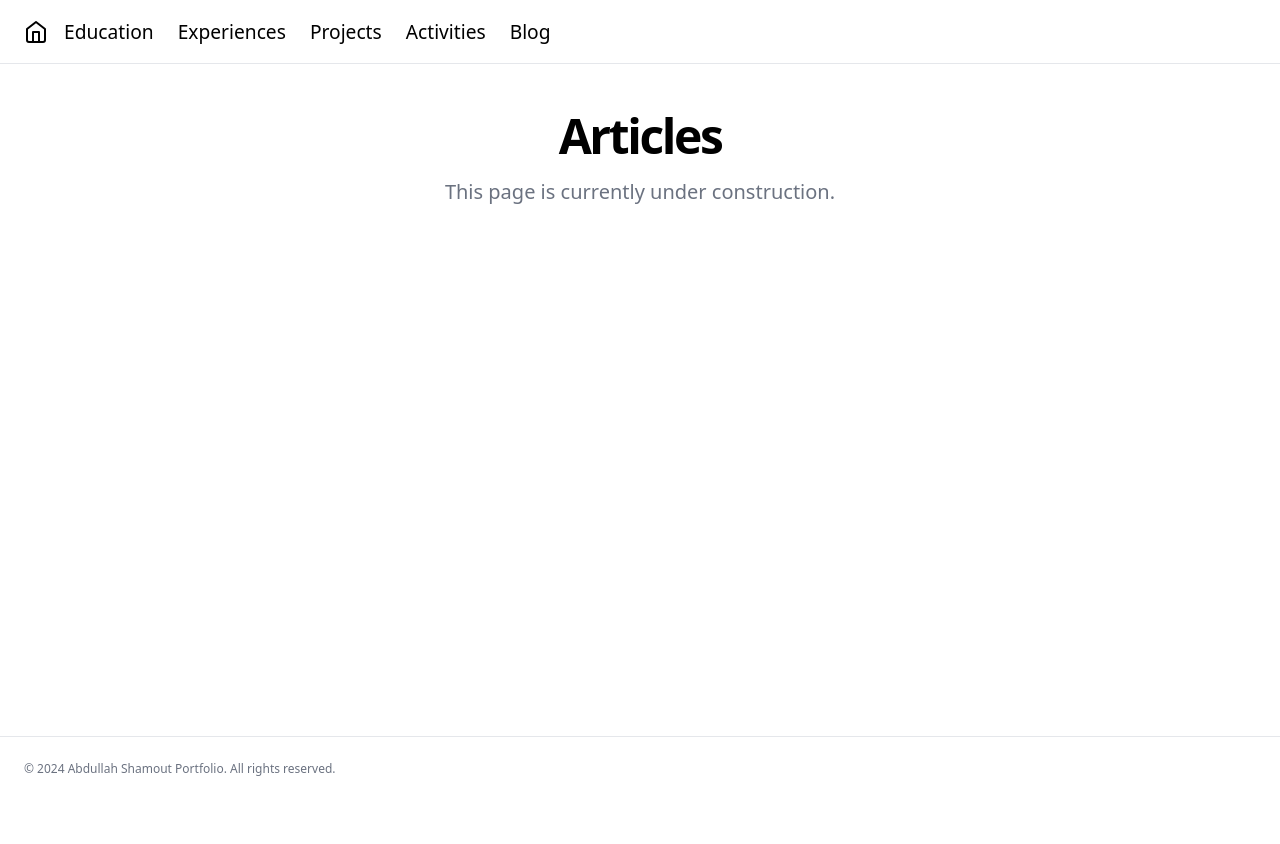
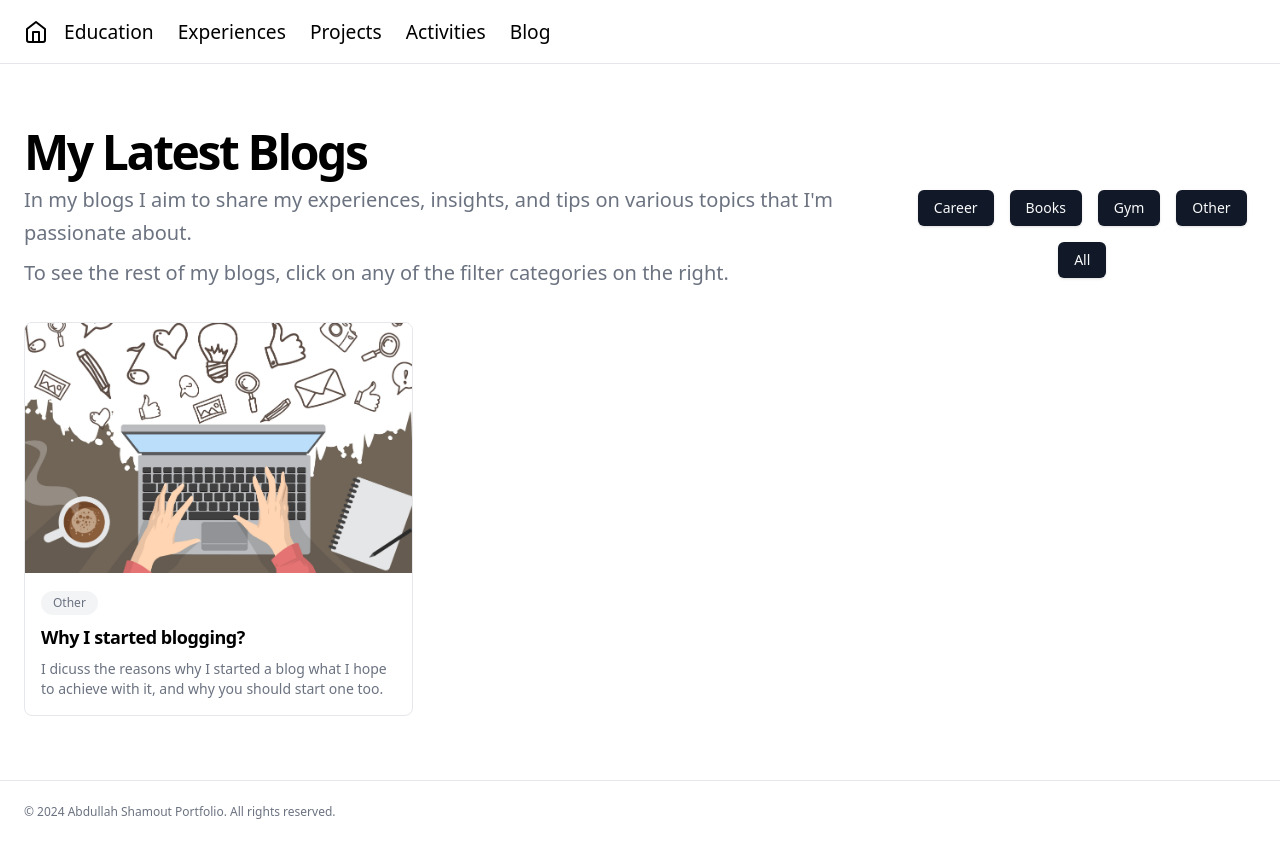
Before and after one commit to AbdullahSh20/AbdullahSh20.github.io, a React (Vite) app: page /blog in a window 1280 px wide. Before the commit the page ends 800 px from the top, so only its background shows below. Built offline with nearby package versions, Linux system fonts and the light colour scheme.

Commit message:
add a bunch of stuff related to blogging

```diff
--- a/public/src/App.jsx
+++ b/public/src/App.jsx
@@ -8,6 +8,11 @@ import ExperiencesPage from './pages/ExperiencesPage';
 import EducationPage from './pages/EducationPage';
 import BlogPage from './pages/BlogPage';
 import ActivitiesPage from './pages/ActivitiesPage';
+import CareerBlog from './pages/CareerBlog';
+import BooksBlog from './pages/BooksBlog';
+import GymBlog from './pages/GymBlog';
+import OtherBlog from './pages/OtherBlog';
+import AllBlog from './pages/AllBlog';
 
 function App() {
     return (
@@ -21,6 +26,11 @@ function App() {
             <Route path="/experiences" element={<ExperiencesPage />} />
             <Route path="/education" element={<EducationPage />} />
             <Route path="/blog" element={<BlogPage />} />
+            <Route path="/blog/Career" element={<CareerBlog />} />
+            <Route path="/blog/Books" element={<BooksBlog />} />
+            <Route path="/blog/Gym" element={<GymBlog />} />
+            <Route path="/blog/Other" element={<OtherBlog />} />
+            <Route path="/blog/all" element={<AllBlog />} />
             <Route path="/activities" element={<ActivitiesPage />} />
             <Route path="*" element={<Navigate to="/" />} />
           </Routes>
--- /dev/null
+++ b/public/src/assets/blogPageData.json
@@ -0,0 +1,9 @@
+[
+    {
+      "title": "Why I started blogging?",
+      "description": "I dicuss the reasons why I started a blog what I hope to achieve with it, and why you should start one too.",
+      "image": "./src/assets/Blogs/why_I_started_blogging.png",
+      "label": "Other",
+      "link":"#"
+    }
+]
--- /dev/null
+++ b/public/src/components/BlogCard.jsx
@@ -0,0 +1,32 @@
+import React from 'react';
+import { Link } from 'react-router-dom';
+
+export default function BlogCard({ blog }) {
+  const { title, description, image, label, link } = blog;
+
+  return (
+    <div className="group relative overflow-hidden rounded-lg border transition-all hover:shadow-lg">
+      <Link className="absolute inset-0 z-10" to={link}>
+        <span className="sr-only">Read article</span>
+      </Link>
+      <img
+        alt="Blog post cover"
+        className="h-[250px] w-full object-cover transition-all group-hover:scale-105"
+        height={250}
+        src={image}
+        style={{
+          aspectRatio: "400/250",
+          objectFit: "cover",
+        }}
+        width={400}
+      />
+      <div className="p-4">
+        <span className="mb-2 inline-block rounded-full bg-gray-100 px-3 py-1 text-xs font-medium text-gray-500">
+          {label}
+        </span>
+        <h3 className="mb-2 text-lg font-semibold tracking-tight">{title}</h3>
+        <p className="text-sm text-gray-500">{description}</p>
+      </div>
+    </div>
+  );
+}
--- /dev/null
+++ b/public/src/pages/AllBlog.jsx
@@ -0,0 +1,12 @@
+import React from 'react';
+
+const AllBlog = () => {
+    return (
+        <div>
+            <h1>Under Construction</h1>
+            <p>This page is currently under construction. Please check back later.</p>
+        </div>
+    );
+};
+
+export default AllBlog;
--- a/public/src/pages/BlogPage.jsx
+++ b/public/src/pages/BlogPage.jsx
@@ -1,22 +1,69 @@
-import React from 'react';
+import React, { useState, useEffect } from 'react';
+import BlogCard from '../components/BlogCard';
+import blogPageData from '../assets/blogPageData.json';
+import { Link } from 'react-router-dom';
+
 
 function BlogPage() {
+  const [blogs, setblogs] = useState([]);
+
+  useEffect(() => {
+      setblogs(blogPageData);
+  }, []);
+
     return (
-        <div className="flex flex-col items-center justify-center">
-            <main className="flex flex-col gap-8 w-full">
-            <section className="w-full py-12 flex items-center justify-center">
-                    <div className="container px-4">
-                        <div className="space-y-4 text-center">
-                            <h1 className="text-3xl font-bold tracking-tighter sm:text-5xl">Articles</h1>
-                            <p className="max-w-[700px] mx-auto text-gray-500 xl:text-xl/relaxed pb-2">
-                                This page is currently under construction.
-                            </p>
-                        </div>
-                    </div>
-                </section>
-            </main>
+    <div className="container mx-auto px-4 py-12 md:px-6 lg:py-16">
+      <div className="mb-8 flex flex-col items-end justify-between gap-4 md:flex-row">
+        <div className="space-y-2">
+          <h1 className="text-3xl font-bold tracking-tighter sm:text-4xl md:text-5xl">My Latest Blogs</h1>
+          <p className="max-w-[1000px] text-gray-500  md:text-xl/relaxed lg:text-base/relaxed xl:text-xl/relaxed">
+            In my blogs I aim to share my experiences, insights, and tips on various topics that I'm passionate about.
+          </p>
+          <p className="max-w-[1000px] text-gray-500  md:text-xl/relaxed lg:text-base/relaxed xl:text-xl/relaxed">
+            To see the rest of my blogs, click on any of the filter categories on the right.
+          </p>
         </div>
+        <div className="my-3">
+        <div className="flex flex-wrap items-center justify-center gap-2 sm:gap-4">
+          <Link
+            className="inline-flex h-9 items-center justify-center rounded-md bg-gray-900 px-4 py-2 text-sm font-medium text-gray-50 shadow transition-colors hover:bg-gray-900/90 focus-visible:outline-none focus-visible:ring-1 focus-visible:ring-gray-950 disabled:pointer-events-none disabled:opacity-500 "
+            to="/blog/career"
+          >
+            Career
+          </Link>
+          <Link
+            className="inline-flex h-9 items-center justify-center rounded-md bg-gray-900 px-4 py-2 text-sm font-medium text-gray-50 shadow transition-colors hover:bg-gray-900/90 focus-visible:outline-none focus-visible:ring-1 focus-visible:ring-gray-950 disabled:pointer-events-none disabled:opacity-50 "
+            to="/blog/books"
+          >
+            Books
+          </Link>
+          <Link
+            className="inline-flex h-9 items-center justify-center rounded-md bg-gray-900 px-4 py-2 text-sm font-medium text-gray-50 shadow transition-colors hover:bg-gray-900/90 focus-visible:outline-none focus-visible:ring-1 focus-visible:ring-gray-950 disabled:pointer-events-none disabled:opacity-50 "
+            to="/blog/gym"
+          >
+            Gym
+          </Link>
+          <Link
+            className="inline-flex h-9 items-center justify-center rounded-md bg-gray-900 px-4 py-2 text-sm font-medium text-gray-50 shadow transition-colors hover:bg-gray-900/90 focus-visible:outline-none focus-visible:ring-1 focus-visible:ring-gray-950 disabled:pointer-events-none disabled:opacity-50 "
+            to="/blog/other"
+          >
+            Other
+          </Link>
+          <Link
+            className="inline-flex h-9 items-center justify-center rounded-md bg-gray-900 px-4 py-2 text-sm font-medium text-gray-50 shadow transition-colors hover:bg-gray-900/90 focus-visible:outline-none focus-visible:ring-1 focus-visible:ring-gray-950 disabled:pointer-events-none disabled:opacity-50 "
+            to="/blog/all"
+          >
+            All
+          </Link>
+        </div>
+        </div>
+      </div>
+      <div className="grid gap-8 sm:grid-cols-2 lg:grid-cols-3">
+        {blogs.map((blog, index) => (
+          <BlogCard key={index} blog={blog} />
+        ))}
+      </div>
+    </div>
     );
 }
-
 export default BlogPage;
--- /dev/null
+++ b/public/src/pages/BooksBlog.jsx
@@ -0,0 +1,12 @@
+import React from 'react';
+
+const BooksBlog = () => {
+    return (
+        <div>
+            <h1>Under Construction</h1>
+            <p>This page is currently under construction. Please check back later.</p>
+        </div>
+    );
+};
+
+export default BooksBlog;
--- /dev/null
+++ b/public/src/pages/CareerBlog.jsx
@@ -0,0 +1,12 @@
+import React from 'react';
+
+const CareerBlog = () => {
+    return (
+        <div>
+            <h1>Under Construction</h1>
+            <p>This page is currently under construction. Please check back later.</p>
+        </div>
+    );
+};
+
+export default CareerBlog;
--- /dev/null
+++ b/public/src/pages/GymBlog.jsx
@@ -0,0 +1,12 @@
+import React from 'react';
+
+const GymBlog = () => {
+    return (
+        <div>
+            <h1>Under Construction</h1>
+            <p>This page is currently under construction. Please check back later.</p>
+        </div>
+    );
+};
+
+export default GymBlog;
--- /dev/null
+++ b/public/src/pages/OtherBlog.jsx
@@ -0,0 +1,12 @@
+import React from 'react';
+
+const OtherBlog = () => {
+    return (
+        <div>
+            <h1>Under Construction</h1>
+            <p>This page is currently under construction. Please check back later.</p>
+        </div>
+    );
+};
+
+export default OtherBlog;
```
Also changed, not shown: public/src/assets/Blogs/why_I_started_blogging.png (added), 1 other file (tests, documents, lock files or other folders).
